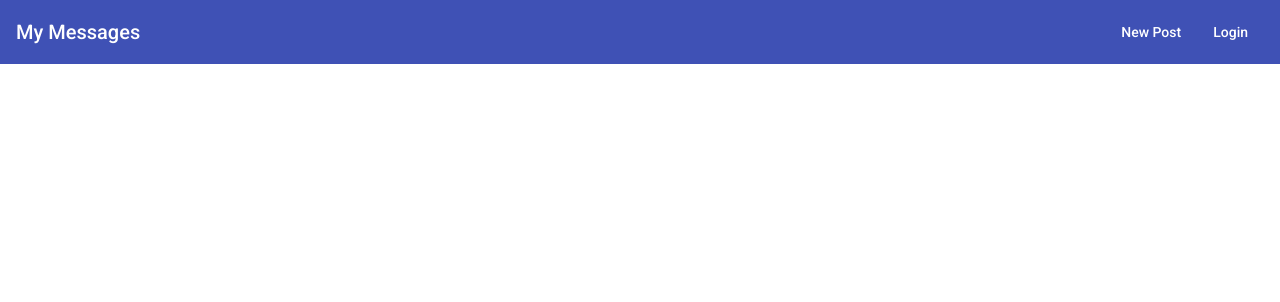
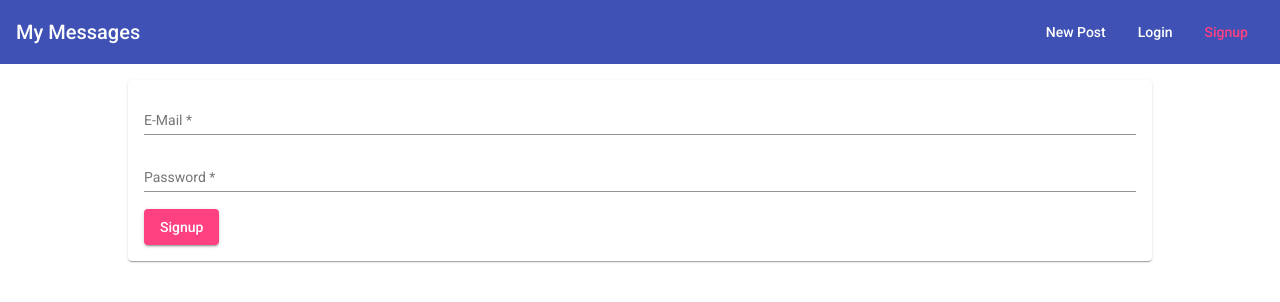
Before and after one commit to yadavmilind08/mean-course, an Angular app: page /signup in a window 1280 px wide. Before the commit this address led to /. Shown: the top 302 px of the page. Built offline with nearby package versions, Linux system fonts and the light colour scheme.

Commit message:
Added signup screen

```diff
--- a/src/app/app-routing.module.ts
+++ b/src/app/app-routing.module.ts
@@ -3,12 +3,14 @@ import { Routes, RouterModule } from '@angular/router';
 import { PostListComponent } from './posts/post-list/post-list.component';
 import { PostCreateComponent } from './posts/post-create/post-create.component';
 import { LoginComponent } from './auth/login/login.component';
+import { SignupComponent } from './auth/signup/signup.component';
 
 const routes: Routes = [
   { path: '', component: PostListComponent },
   { path: 'create', component: PostCreateComponent },
   { path: 'edit/:postId', component: PostCreateComponent },
-  { path: 'login', component: LoginComponent }
+  { path: 'login', component: LoginComponent },
+  { path: 'signup', component: SignupComponent }
 ];
 
 @NgModule({
--- a/src/app/app.module.ts
+++ b/src/app/app.module.ts
@@ -17,6 +17,7 @@ import { PostCreateComponent } from './posts/post-create/post-create.component';
 import { HeaderComponent } from './header/header.component';
 import { PostListComponent } from './posts/post-list/post-list.component';
 import { LoginComponent } from './auth/login/login.component';
+import { SignupComponent } from './auth/signup/signup.component';
 
 @NgModule({
   declarations: [
@@ -24,7 +25,8 @@ import { LoginComponent } from './auth/login/login.component';
     PostCreateComponent,
     HeaderComponent,
     PostListComponent,
-    LoginComponent
+    LoginComponent,
+    SignupComponent
   ],
   imports: [
     BrowserModule,
--- /dev/null
+++ b/src/app/auth/signup/signup.component.css
@@ -0,0 +1,7 @@
+mat-form-field {
+  width: 100%;
+}
+
+mat-spinner {
+  margin: auto;
+}
--- /dev/null
+++ b/src/app/auth/signup/signup.component.html
@@ -0,0 +1,14 @@
+<mat-card>
+  <mat-spinner *ngIf="isLoading"></mat-spinner>
+  <form (submit)="onSignup(signupForm)" #signupForm="ngForm" *ngIf="!isLoading">
+    <mat-form-field>
+      <input matInput name="email" ngModel type="email" placeholder="E-Mail" #emailInput="ngModel" required email>
+      <mat-error *ngIf="emailInput.invalid">Please enter a Valid email.</mat-error>
+    </mat-form-field>
+    <mat-form-field>
+      <input matInput name="password" ngModel type="password" placeholder="Password" #passwordInput="ngModel" required>
+      <mat-error *ngIf="passwordInput.invalid">Please enter a Valid Password</mat-error>
+    </mat-form-field>
+    <button mat-raised-button color="accent" type="submit">Signup</button>
+  </form>
+</mat-card>
--- /dev/null
+++ b/src/app/auth/signup/signup.component.ts
@@ -0,0 +1,14 @@
+import { Component } from "@angular/core";
+import { NgForm } from "@angular/forms";
+
+@Component({
+  templateUrl: './signup.component.html',
+  styleUrls: ['./signup.component.css']
+})
+export class SignupComponent {
+  isLoading = false;
+
+  onSignup(form: NgForm) {
+    console.log(form.value)
+  }
+}
--- a/src/app/header/header.component.html
+++ b/src/app/header/header.component.html
@@ -8,5 +8,8 @@
     <li>
       <a mat-button routerLink="/login" routerLinkActive="mat-accent">Login</a>
     </li>
+    <li>
+      <a mat-button routerLink="/signup" routerLinkActive="mat-accent">Signup</a>
+    </li>
   </ul>
 </mat-toolbar>
```
